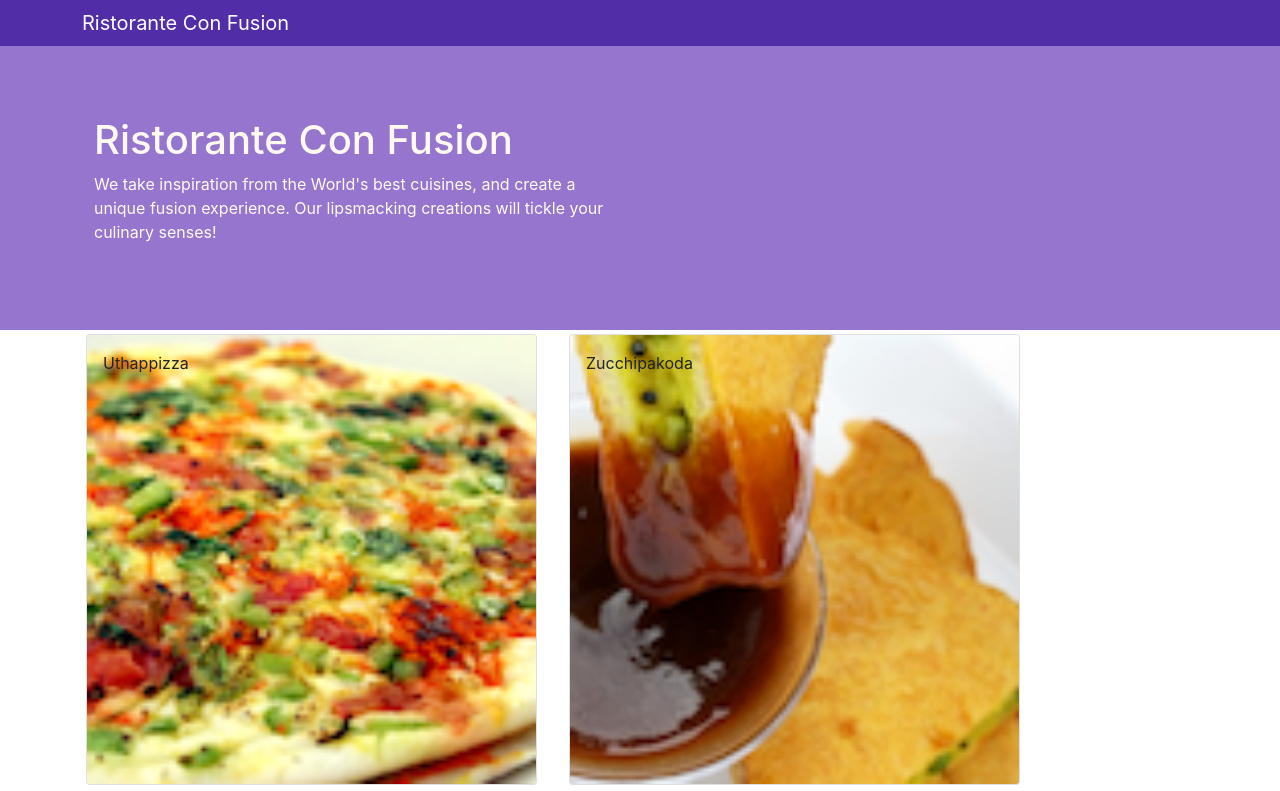
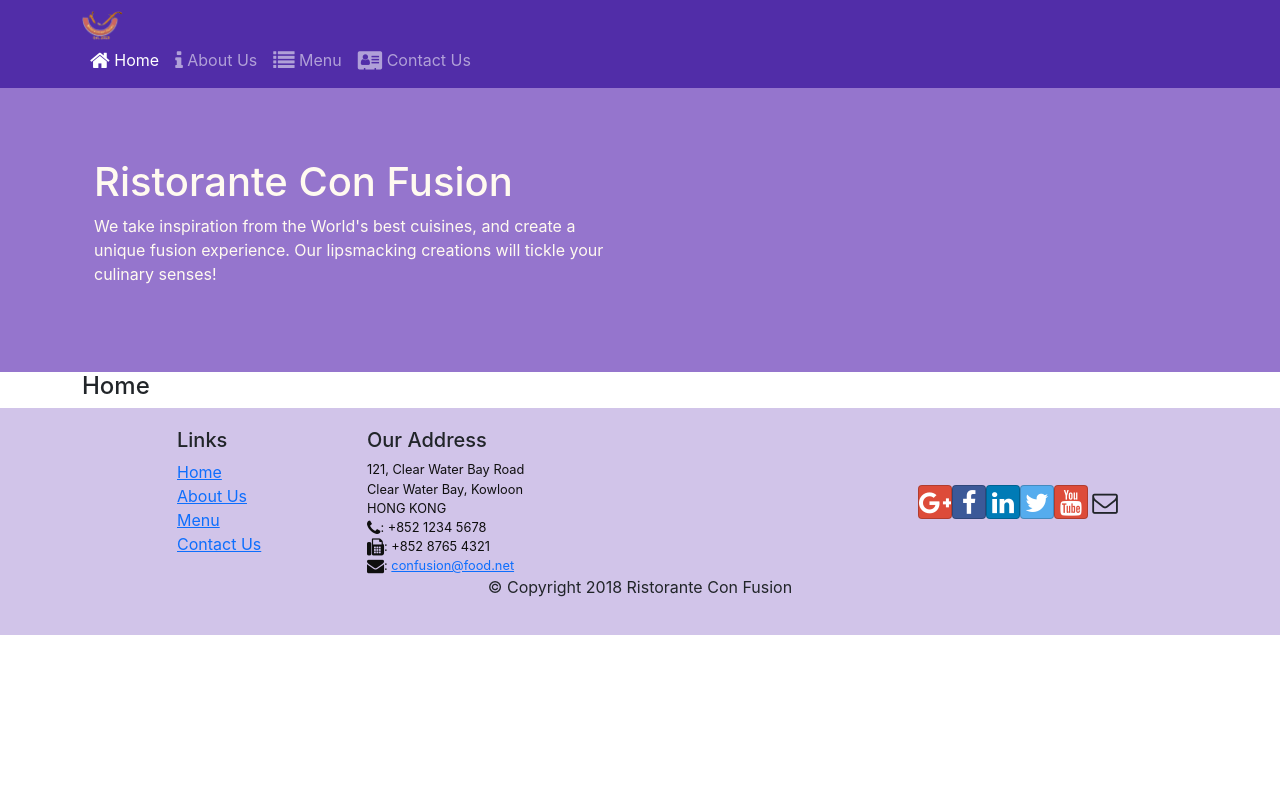
Before and after one commit to psaravind/confusion, a React (Create React App) app: page /home in a window 1280 px wide. Shown: the top 791 px of the page. Built offline with nearby package versions, Linux system fonts and the light colour scheme.

Commit message:
React Router

```diff
--- a/package.json
+++ b/package.json
@@ -12,6 +12,7 @@
     "react": "^18.1.0",
     "react-dom": "^18.1.0",
     "react-popper": "^2.3.0",
+    "react-router-dom": "^6.3.0",
     "react-scripts": "5.0.1",
     "reactstrap": "^9.0.3",
     "web-vitals": "^2.1.4"
--- a/src/App.js
+++ b/src/App.js
@@ -1,14 +1,17 @@
 import React, {Component} from "react";
 import Main from './components/MainComponent';
 import './App.css';
+import { BrowserRouter } from 'react-router-dom';
 
 class App extends Component {
 
   render() {
     return (
-      <div className="App">
-          <Main />
-      </div>
+      <BrowserRouter>
+        <div className="App">
+            <Main />
+        </div>
+      </BrowserRouter>
     );
   }
 }
--- a/src/components/FooterComponent.js
+++ b/src/components/FooterComponent.js
@@ -1,4 +1,5 @@
 import React from "react";
+import { Link } from "react-router-dom";
 
 function Footer(props) {
     return(
@@ -8,10 +9,10 @@
                     <div className="col-4 offset-1 col-sm-2">
                         <h5>Links</h5>
                         <ul className="list-unstyled">
-                            <li><a href="#">Home</a></li>
-                            <li><a href="#">About</a></li>
-                            <li><a href="#">Menu</a></li>
-                            <li><a href="contactus.html">Contact</a></li>
+                            <li><Link to='/home'>Home</Link></li>
+                            <li><Link to="/aboutus">About Us</Link></li>
+                            <li><Link to="/menu">Menu</Link></li>
+                            <li><Link to="/contactus">Contact Us</Link></li>
                         </ul>
                     </div>
                     <div className="col-7 col-sm-5">
--- a/src/components/HeaderComponent.js
+++ b/src/components/HeaderComponent.js
@@ -1,13 +1,54 @@
 import React, {Component} from "react";
-import { Navbar, NavbarBrand } from 'reactstrap';
+import { Navbar, NavbarBrand, Nav, NavbarToggler, Collapse, NavItem } from 'reactstrap';
+import { NavLink } from 'react-router-dom';
 
 class Header extends Component {
+    constructor(props) {
+        super(props);
+
+        this.toggleNav = this.toggleNav.bind(this);
+        this.state = {
+            isNavOpen: false
+        };
+    }
+
+    toggleNav() {
+        this.setState({
+            isNavOpen: !this.state.isNavOpen
+        });
+    }
+
     render() {
         return (
-            <>
-                <Navbar dark>
+            <div>
+                <Navbar dark expand="md">
                     <div className="container">
-                        <NavbarBrand href="/">Ristorante Con Fusion</NavbarBrand>
+                        <NavbarToggler onClick={this.toggleNav} />
+                        <NavbarBrand className="mr-auto" href="/"><img src="assets/images/logo.png" height="30" width="41" alt="Ristorante Con Fusion" /></NavbarBrand>
+                        <Collapse isOpen={this.state.isNavOpen} navbar>
+                            <Nav navbar>
+                                <NavItem>
+                                    <NavLink className="nav-link" to="/home">
+                                        <span className="fa fa-home fa-lg"></span> Home
+                                    </NavLink>
+                                </NavItem>
+                                <NavItem>
+                                    <NavLink className="nav-link" to="/aboutus">
+                                        <span className="fa fa-info fa-lg"></span> About Us
+                                    </NavLink>
+                                </NavItem>
+                                <NavItem>
+                                    <NavLink className="nav-link" to="/menu">
+                                        <span className="fa fa-list fa-lg"></span> Menu
+                                    </NavLink>
+                                </NavItem>
+                                <NavItem>
+                                    <NavLink className="nav-link" to="/contactus">
+                                        <span className="fa fa-address-card fa-lg"></span> Contact Us
+                                    </NavLink>
+                                </NavItem>
+                            </Nav>
+                        </Collapse>
                     </div>
                 </Navbar>
                 <div style={{
@@ -25,7 +66,7 @@
                         </div>
                     </div>
                 </div>
-            </>
+            </div>
         );
     }
 }
--- /dev/null
+++ b/src/components/HomeComponent.js
@@ -0,0 +1,11 @@
+import React from 'react';
+
+function Home(props) {
+    return (
+        <div className="container">
+            <h4>Home</h4>
+        </div>
+    );
+}
+
+export default Home;
--- a/src/components/MainComponent.js
+++ b/src/components/MainComponent.js
@@ -1,9 +1,10 @@
 import React, {Component} from "react";
+import Home from './HomeComponent';
 import Menu from './MenuComponent';
-import DishDetail from './DishdetailComponent';
 import Header from './HeaderComponent';
 import Footer from './FooterComponent';
 import { DISHES } from '../shared/dishes';
+import { Routes, Route, Navigate } from 'react-router-dom';
 
 class Main extends Component {
 
@@ -12,22 +13,23 @@
 
         this.state = {
             dishes: DISHES,
-            selectedDish: null
         };
     }
 
-    onDishSelect(dishId) {
-        this.setState( { selectedDish: dishId })
-    }
-
     render() {
+        const HomePage = () => {
+            return (
+                <Home />
+            );
+        }
         return (
             <div>
                 <Header />
-                <Menu dishes={this.state.dishes}
-                    onClick={(dishId) => this.onDishSelect(dishId)}/>
-                <DishDetail
-                    dish={this.state.dishes.filter((dish) => dish.id === this.state.selectedDish)[0]}/>
+                <Routes>
+                    <Route path="/home" element={<HomePage/>} />
+                    <Route exact path="/menu" element={<Menu dishes={this.state.dishes} />} />
+                    <Route path="/" element={<Navigate to="/home" />} />
+                </Routes>
                 <Footer />
             </div>
         );
--- a/src/index.js
+++ b/src/index.js
@@ -9,9 +9,7 @@
 
 const root = ReactDOM.createRoot(document.getElementById('root'));
 root.render(
-  <React.StrictMode>
     <App />
-  </React.StrictMode>
 );
 
 // If you want to start measuring performance in your app, pass a function
```
Also changed, not shown: 1 other file (tests, documents, lock files or other folders).
